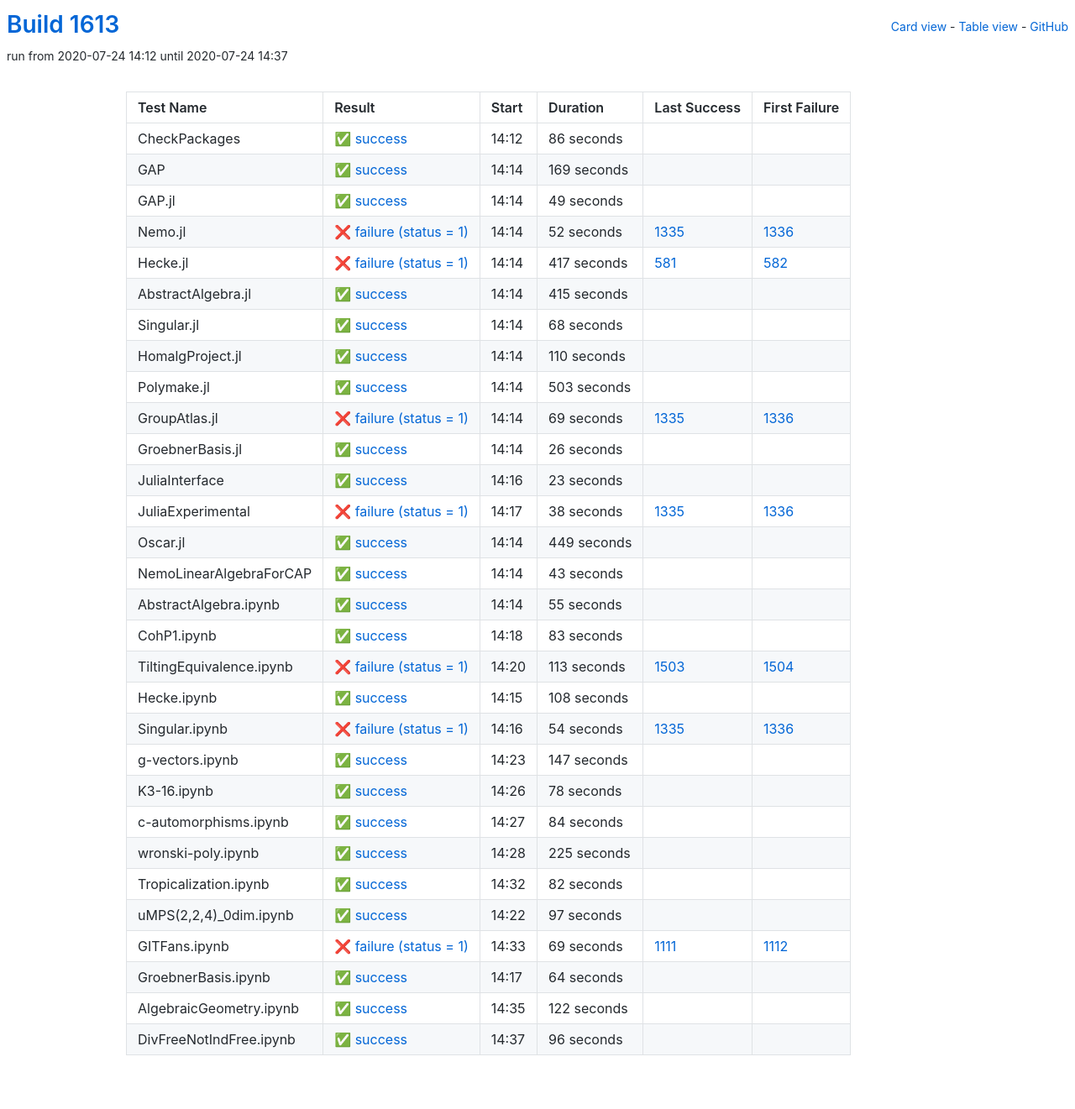
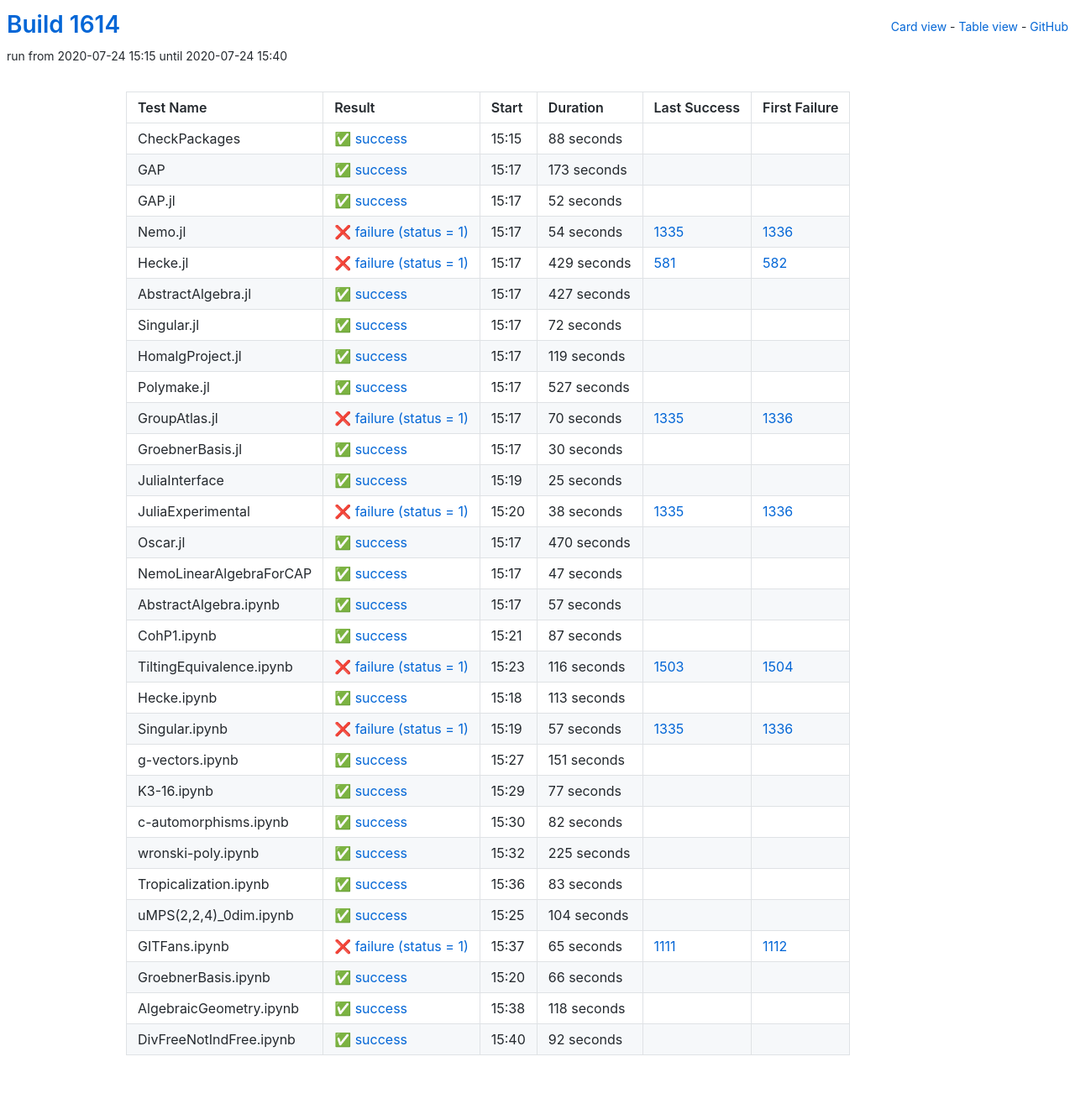
Before and after one commit to oscar-system/oscar-ci-status-1.4, a Jekyll site: the page built from table.html, in a window 1280 px wide. Shown: the whole page at 84% size. Built offline with Jekyll 4.4.1, drawn with Linux system fonts in a browser that asks for light colours.

Commit message:
Build #1614

```diff
--- a/_data/ci.yml
+++ b/_data/ci.yml
@@ -1,6 +1,6 @@
 ---
-build: 1613
-build_url: https://oscarci.mathematik.uni-kl.de/job/oscar-julia-1.4/1613/
+build: 1614
+build_url: https://oscarci.mathematik.uni-kl.de/job/oscar-julia-1.4/1614/
 job: oscar-julia-1.4
 organization: oscar-system
 repo: oscar-ci-status-1.4
@@ -8,152 +8,152 @@ repourl: https://github.com/oscar-system/oscar-ci-status-1.4
 tests:
 - name: CheckPackages
   id: checkpackages
-  log: https://oscarci.mathematik.uni-kl.de/job/oscar-julia-1.4/1613/artifact/logs/build-1613/CheckPackages.log
-  start: 2020-07-24 14:12
+  log: https://oscarci.mathematik.uni-kl.de/job/oscar-julia-1.4/1614/artifact/logs/build-1614/CheckPackages.log
+  start: 2020-07-24 15:15
   success: true
   exitcode: 0
   status: success
-  duration: 86
+  duration: 88
   last_success: false
   last_success_url:
   first_failure: false
   first_failure_url:
 - name: GAP
   id: gap
-  log: https://oscarci.mathematik.uni-kl.de/job/oscar-julia-1.4/1613/artifact/logs/build-1613/GAP.log
-  start: 2020-07-24 14:14
+  log: https://oscarci.mathematik.uni-kl.de/job/oscar-julia-1.4/1614/artifact/logs/build-1614/GAP.log
+  start: 2020-07-24 15:17
   success: true
   exitcode: 0
   status: success
-  duration: 169
+  duration: 173
   last_success: false
   last_success_url:
   first_failure: false
   first_failure_url:
 - name: GAP.jl
   id: gap-jl
-  log: https://oscarci.mathematik.uni-kl.de/job/oscar-julia-1.4/1613/artifact/logs/build-1613/GAP.jl.log
-  start: 2020-07-24 14:14
+  log: https://oscarci.mathematik.uni-kl.de/job/oscar-julia-1.4/1614/artifact/logs/build-1614/GAP.jl.log
+  start: 2020-07-24 15:17
   success: true
   exitcode: 0
   status: success
-  duration: 49
+  duration: 52
   last_success: false
   last_success_url:
   first_failure: false
   first_failure_url:
 - name: Nemo.jl
   id: nemo-jl
-  log: https://oscarci.mathematik.uni-kl.de/job/oscar-julia-1.4/1613/artifact/logs/build-1613/Nemo.jl.log
-  start: 2020-07-24 14:14
+  log: https://oscarci.mathematik.uni-kl.de/job/oscar-julia-1.4/1614/artifact/logs/build-1614/Nemo.jl.log
+  start: 2020-07-24 15:17
   success: false
   exitcode: 1
   status: failure
-  duration: 52
+  duration: 54
   last_success: 1335
   last_success_url: https://oscarci.mathematik.uni-kl.de/job/oscar-julia-1.4/1335/
   first_failure: 1336
   first_failure_url: https://oscarci.mathematik.uni-kl.de/job/oscar-julia-1.4/1336/
 - name: Hecke.jl
   id: hecke-jl
-  log: https://oscarci.mathematik.uni-kl.de/job/oscar-julia-1.4/1613/artifact/logs/build-1613/Hecke.jl.log
-  start: 2020-07-24 14:14
+  log: https://oscarci.mathematik.uni-kl.de/job/oscar-julia-1.4/1614/artifact/logs/build-1614/Hecke.jl.log
+  start: 2020-07-24 15:17
   success: false
   exitcode: 1
   status: failure
-  duration: 417
+  duration: 429
   last_success: 581
   last_success_url: https://oscarci.mathematik.uni-kl.de/job/oscar-julia-1.4/581/
   first_failure: 582
   first_failure_url: https://oscarci.mathematik.uni-kl.de/job/oscar-julia-1.4/582/
 - name: AbstractAlgebra.jl
   id: abstractalgebra-jl
-  log: https://oscarci.mathematik.uni-kl.de/job/oscar-julia-1.4/1613/artifact/logs/build-1613/AbstractAlgebra.jl.log
-  start: 2020-07-24 14:14
+  log: https://oscarci.mathematik.uni-kl.de/job/oscar-julia-1.4/1614/artifact/logs/build-1614/AbstractAlgebra.jl.log
+  start: 2020-07-24 15:17
   success: true
   exitcode: 0
   status: success
-  duration: 415
+  duration: 427
   last_success: false
   last_success_url:
   first_failure: false
   first_failure_url:
 - name: Singular.jl
   id: singular-jl
-  log: https://oscarci.mathematik.uni-kl.de/job/oscar-julia-1.4/1613/artifact/logs/build-1613/Singular.jl.log
-  start: 2020-07-24 14:14
+  log: https://oscarci.mathematik.uni-kl.de/job/oscar-julia-1.4/1614/artifact/logs/build-1614/Singular.jl.log
+  start: 2020-07-24 15:17
   success: true
   exitcode: 0
   status: success
-  duration: 68
+  duration: 72
   last_success: false
   last_success_url:
   first_failure: false
   first_failure_url:
 - name: HomalgProject.jl
   id: homalgproject-jl
-  log: https://oscarci.mathematik.uni-kl.de/job/oscar-julia-1.4/1613/artifact/logs/build-1613/HomalgProject.jl.log
-  start: 2020-07-24 14:14
+  log: https://oscarci.mathematik.uni-kl.de/job/oscar-julia-1.4/1614/artifact/logs/build-1614/HomalgProject.jl.log
+  start: 2020-07-24 15:17
   success: true
   exitcode: 0
   status: success
-  duration: 110
+  duration: 119
   last_success: false
   last_success_url:
   first_failure: false
   first_failure_url:
 - name: Polymake.jl
   id: polymake-jl
-  log: https://oscarci.mathematik.uni-kl.de/job/oscar-julia-1.4/1613/artifact/logs/build-1613/Polymake.jl.log
-  start: 2020-07-24 14:14
+  log: https://oscarci.mathematik.uni-kl.de/job/oscar-julia-1.4/1614/artifact/logs/build-1614/Polymake.jl.log
+  start: 2020-07-24 15:17
   success: true
   exitcode: 0
   status: success
-  duration: 503
+  duration: 527
   last_success: false
   last_success_url:
   first_failure: false
   first_failure_url:
 - name: GroupAtlas.jl
   id: groupatlas-jl
-  log: https://oscarci.mathematik.uni-kl.de/job/oscar-julia-1.4/1613/artifact/logs/build-1613/GroupAtlas.jl.log
-  start: 2020-07-24 14:14
+  log: https://oscarci.mathematik.uni-kl.de/job/oscar-julia-1.4/1614/artifact/logs/build-1614/GroupAtlas.jl.log
+  start: 2020-07-24 15:17
   success: false
   exitcode: 1
   status: failure
-  duration: 69
+  duration: 70
   last_success: 1335
   last_success_url: https://oscarci.mathematik.uni-kl.de/job/oscar-julia-1.4/1335/
   first_failure: 1336
   first_failure_url: https://oscarci.mathematik.uni-kl.de/job/oscar-julia-1.4/1336/
 - name: GroebnerBasis.jl
   id: groebnerbasis-jl
-  log: https://oscarci.mathematik.uni-kl.de/job/oscar-julia-1.4/1613/artifact/logs/build-1613/GroebnerBasis.jl.log
-  start: 2020-07-24 14:14
+  log: https://oscarci.mathematik.uni-kl.de/job/oscar-julia-1.4/1614/artifact/logs/build-1614/GroebnerBasis.jl.log
+  start: 2020-07-24 15:17
   success: true
   exitcode: 0
   status: success
-  duration: 26
+  duration: 30
   last_success: false
   last_success_url:
   first_failure: false
   first_failure_url:
 - name: JuliaInterface
   id: juliainterface
-  log: https://oscarci.mathematik.uni-kl.de/job/oscar-julia-1.4/1613/artifact/logs/build-1613/JuliaInterface.log
-  start: 2020-07-24 14:16
+  log: https://oscarci.mathematik.uni-kl.de/job/oscar-julia-1.4/1614/artifact/logs/build-1614/JuliaInterface.log
+  start: 2020-07-24 15:19
   success: true
   exitcode: 0
   status: success
-  duration: 23
+  duration: 25
   last_success: false
   last_success_url:
   first_failure: false
   first_failure_url:
 - name: JuliaExperimental
   id: juliaexperimental
-  log: https://oscarci.mathematik.uni-kl.de/job/oscar-julia-1.4/1613/artifact/logs/build-1613/JuliaExperimental.log
-  start: 2020-07-24 14:17
+  log: https://oscarci.mathematik.uni-kl.de/job/oscar-julia-1.4/1614/artifact/logs/build-1614/JuliaExperimental.log
+  start: 2020-07-24 15:20
   success: false
   exitcode: 1
   status: failure
@@ -164,128 +164,128 @@ tests:
   first_failure_url: https://oscarci.mathematik.uni-kl.de/job/oscar-julia-1.4/1336/
 - name: Oscar.jl
   id: oscar-jl
-  log: https://oscarci.mathematik.uni-kl.de/job/oscar-julia-1.4/1613/artifact/logs/build-1613/Oscar.jl.log
-  start: 2020-07-24 14:14
+  log: https://oscarci.mathematik.uni-kl.de/job/oscar-julia-1.4/1614/artifact/logs/build-1614/Oscar.jl.log
+  start: 2020-07-24 15:17
   success: true
   exitcode: 0
   status: success
-  duration: 449
+  duration: 470
   last_success: false
   last_success_url:
   first_failure: false
   first_failure_url:
 - name: NemoLinearAlgebraForCAP
   id: nemolinearalgebraforcap
-  log: https://oscarci.mathematik.uni-kl.de/job/oscar-julia-1.4/1613/artifact/logs/build-1613/NemoLinearAlgebraForCAP.log
-  start: 2020-07-24 14:14
+  log: https://oscarci.mathematik.uni-kl.de/job/oscar-julia-1.4/1614/artifact/logs/build-1614/NemoLinearAlgebraForCAP.log
+  start: 2020-07-24 15:17
   success: true
   exitcode: 0
   status: success
-  duration: 43
+  duration: 47
   last_success: false
   last_success_url:
   first_failure: false
   first_failure_url:
 - name: AbstractAlgebra.ipynb
   id: abstractalgebra-ipynb
-  log: https://oscarci.mathematik.uni-kl.de/job/oscar-julia-1.4/1613/artifact/logs/build-1613/AbstractAlgebra.ipynb.log
-  start: 2020-07-24 14:14
+  log: https://oscarci.mathematik.uni-kl.de/job/oscar-julia-1.4/1614/artifact/logs/build-1614/AbstractAlgebra.ipynb.log
+  start: 2020-07-24 15:17
   success: true
   exitcode: 0
   status: success
-  duration: 55
+  duration: 57
   last_success: false
   last_success_url:
   first_failure: false
   first_failure_url:
 - name: CohP1.ipynb
   id: cohp1-ipynb
-  log: https://oscarci.mathematik.uni-kl.de/job/oscar-julia-1.4/1613/artifact/logs/build-1613/CohP1.ipynb.log
-  start: 2020-07-24 14:18
+  log: https://oscarci.mathematik.uni-kl.de/job/oscar-julia-1.4/1614/artifact/logs/build-1614/CohP1.ipynb.log
+  start: 2020-07-24 15:21
   success: true
   exitcode: 0
   status: success
-  duration: 83
+  duration: 87
   last_success: false
   last_success_url:
   first_failure: false
   first_failure_url:
 - name: TiltingEquivalence.ipynb
   id: tiltingequivalence-ipynb
-  log: https://oscarci.mathematik.uni-kl.de/job/oscar-julia-1.4/1613/artifact/logs/build-1613/TiltingEquivalence.ipynb.log
-  start: 2020-07-24 14:20
+  log: https://oscarci.mathematik.uni-kl.de/job/oscar-julia-1.4/1614/artifact/logs/build-1614/TiltingEquivalence.ipynb.log
+  start: 2020-07-24 15:23
   success: false
   exitcode: 1
   status: failure
-  duration: 113
+  duration: 116
   last_success: 1503
   last_success_url: https://oscarci.mathematik.uni-kl.de/job/oscar-julia-1.4/1503/
   first_failure: 1504
   first_failure_url: https://oscarci.mathematik.uni-kl.de/job/oscar-julia-1.4/1504/
 - name: Hecke.ipynb
   id: hecke-ipynb
-  log: https://oscarci.mathematik.uni-kl.de/job/oscar-julia-1.4/1613/artifact/logs/build-1613/Hecke.ipynb.log
-  start: 2020-07-24 14:15
+  log: https://oscarci.mathematik.uni-kl.de/job/oscar-julia-1.4/1614/artifact/logs/build-1614/Hecke.ipynb.log
+  start: 2020-07-24 15:18
   success: true
   exitcode: 0
   status: success
-  duration: 108
+  duration: 113
   last_success: false
   last_success_url:
   first_failure: false
   first_failure_url:
 - name: Singular.ipynb
   id: singular-ipynb
-  log: https://oscarci.mathematik.uni-kl.de/job/oscar-julia-1.4/1613/artifact/logs/build-1613/Singular.ipynb.log
-  start: 2020-07-24 14:16
+  log: https://oscarci.mathematik.uni-kl.de/job/oscar-julia-1.4/1614/artifact/logs/build-1614/Singular.ipynb.log
+  start: 2020-07-24 15:19
   success: false
   exitcode: 1
   status: failure
-  duration: 54
+  duration: 57
   last_success: 1335
   last_success_url: https://oscarci.mathematik.uni-kl.de/job/oscar-julia-1.4/1335/
   first_failure: 1336
   first_failure_url: https://oscarci.mathematik.uni-kl.de/job/oscar-julia-1.4/1336/
 - name: g-vectors.ipynb
   id: g-vectors-ipynb
-  log: https://oscarci.mathematik.uni-kl.de/job/oscar-julia-1.4/1613/artifact/logs/build-1613/g-vectors.ipynb.log
-  start: 2020-07-24 14:23
+  log: https://oscarci.mathematik.uni-kl.de/job/oscar-julia-1.4/1614/artifact/logs/build-1614/g-vectors.ipynb.log
+  start: 2020-07-24 15:27
   success: true
   exitcode: 0
   status: success
-  duration: 147
+  duration: 151
   last_success: false
   last_success_url:
   first_failure: false
   first_failure_url:
 - name: K3-16.ipynb
   id: k3-16-ipynb
-  log: https://oscarci.mathematik.uni-kl.de/job/oscar-julia-1.4/1613/artifact/logs/build-1613/K3-16.ipynb.log
-  start: 2020-07-24 14:26
+  log: https://oscarci.mathematik.uni-kl.de/job/oscar-julia-1.4/1614/artifact/logs/build-1614/K3-16.ipynb.log
+  start: 2020-07-24 15:29
   success: true
   exitcode: 0
   status: success
-  duration: 78
+  duration: 77
   last_success: false
   last_success_url:
   first_failure: false
   first_failure_url:
 - name: c-automorphisms.ipynb
   id: c-automorphisms-ipynb
-  log: https://oscarci.mathematik.uni-kl.de/job/oscar-julia-1.4/1613/artifact/logs/build-1613/c-automorphisms.ipynb.log
-  start: 2020-07-24 14:27
+  log: https://oscarci.mathematik.uni-kl.de/job/oscar-julia-1.4/1614/artifact/logs/build-1614/c-automorphisms.ipynb.log
+  start: 2020-07-24 15:30
   success: true
   exitcode: 0
   status: success
-  duration: 84
+  duration: 82
   last_success: false
   last_success_url:
   first_failure: false
   first_failure_url:
 - name: wronski-poly.ipynb
   id: wronski-poly-ipynb
-  log: https://oscarci.mathematik.uni-kl.de/job/oscar-julia-1.4/1613/artifact/logs/build-1613/wronski-poly.ipynb.log
-  start: 2020-07-24 14:28
+  log: https://oscarci.mathematik.uni-kl.de/job/oscar-julia-1.4/1614/artifact/logs/build-1614/wronski-poly.ipynb.log
+  start: 2020-07-24 15:32
   success: true
   exitcode: 0
   status: success
@@ -296,72 +296,72 @@ tests:
   first_failure_url:
 - name: Tropicalization.ipynb
   id: tropicalization-ipynb
-  log: https://oscarci.mathematik.uni-kl.de/job/oscar-julia-1.4/1613/artifact/logs/build-1613/Tropicalization.ipynb.log
-  start: 2020-07-24 14:32
+  log: https://oscarci.mathematik.uni-kl.de/job/oscar-julia-1.4/1614/artifact/logs/build-1614/Tropicalization.ipynb.log
+  start: 2020-07-24 15:36
   success: true
   exitcode: 0
   status: success
-  duration: 82
+  duration: 83
   last_success: false
   last_success_url:
   first_failure: false
   first_failure_url:
 - name: uMPS(2,2,4)_0dim.ipynb
   id: umps-2-2-4-0dim-ipynb
-  log: https://oscarci.mathematik.uni-kl.de/job/oscar-julia-1.4/1613/artifact/logs/build-1613/uMPS-2-2-4-_0dim.ipynb.log
-  start: 2020-07-24 14:22
+  log: https://oscarci.mathematik.uni-kl.de/job/oscar-julia-1.4/1614/artifact/logs/build-1614/uMPS-2-2-4-_0dim.ipynb.log
+  start: 2020-07-24 15:25
   success: true
   exitcode: 0
   status: success
-  duration: 97
+  duration: 104
   last_success: false
   last_success_url:
   first_failure: false
   first_failure_url:
 - name: GITFans.ipynb
   id: gitfans-ipynb
-  log: https://oscarci.mathematik.uni-kl.de/job/oscar-julia-1.4/1613/artifact/logs/build-1613/GITFans.ipynb.log
-  start: 2020-07-24 14:33
+  log: https://oscarci.mathematik.uni-kl.de/job/oscar-julia-1.4/1614/artifact/logs/build-1614/GITFans.ipynb.log
+  start: 2020-07-24 15:37
   success: false
   exitcode: 1
   status: failure
-  duration: 69
+  duration: 65
   last_success: 1111
   last_success_url: https://oscarci.mathematik.uni-kl.de/job/oscar-julia-1.4/1111/
   first_failure: 1112
   first_failure_url: https://oscarci.mathematik.uni-kl.de/job/oscar-julia-1.4/1112/
 - name: GroebnerBasis.ipynb
   id: groebnerbasis-ipynb
-  log: https://oscarci.mathematik.uni-kl.de/job/oscar-julia-1.4/1613/artifact/logs/build-1613/GroebnerBasis.ipynb.log
-  start: 2020-07-24 14:17
+  log: https://oscarci.mathematik.uni-kl.de/job/oscar-julia-1.4/1614/artifact/logs/build-1614/GroebnerBasis.ipynb.log
+  start: 2020-07-24 15:20
   success: true
   exitcode: 0
   status: success
-  duration: 64
+  duration: 66
   last_success: false
   last_success_url:
   first_failure: false
   first_failure_url:
 - name: AlgebraicGeometry.ipynb
   id: algebraicgeometry-ipynb
-  log: https://oscarci.mathematik.uni-kl.de/job/oscar-julia-1.4/1613/artifact/logs/build-1613/AlgebraicGeometry.ipynb.log
-  start: 2020-07-24 14:35
+  log: https://oscarci.mathematik.uni-kl.de/job/oscar-julia-1.4/1614/artifact/logs/build-1614/AlgebraicGeometry.ipynb.log
+  start: 2020-07-24 15:38
   success: true
   exitcode: 0
   status: success
-  duration: 122
+  duration: 118
   last_success: false
   last_success_url:
   first_failure: false
   first_failure_url:
 - name: DivFreeNotIndFree.ipynb
   id: divfreenotindfree-ipynb
-  log: https://oscarci.mathematik.uni-kl.de/job/oscar-julia-1.4/1613/artifact/logs/build-1613/DivFreeNotIndFree.ipynb.log
-  start: 2020-07-24 14:37
+  log: https://oscarci.mathematik.uni-kl.de/job/oscar-julia-1.4/1614/artifact/logs/build-1614/DivFreeNotIndFree.ipynb.log
+  start: 2020-07-24 15:40
   success: true
   exitcode: 0
   status: success
-  duration: 96
+  duration: 92
   last_success: false
   last_success_url:
   first_failure: false
```
Also changed, not shown: README.md.
